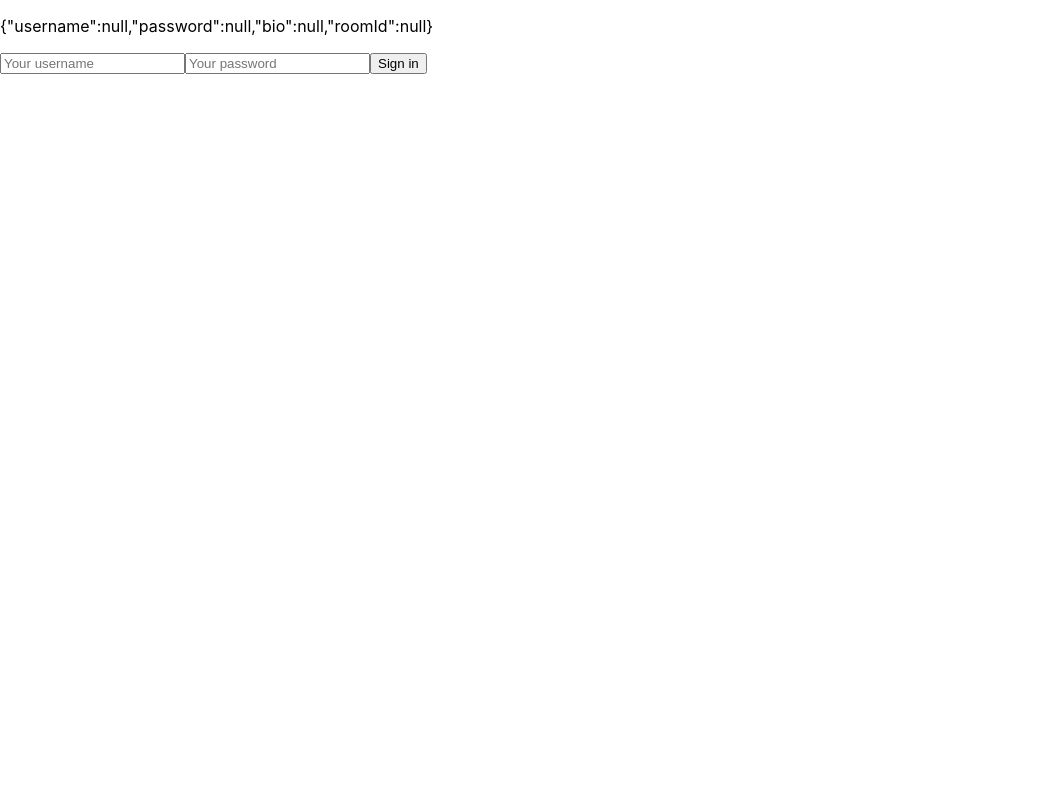
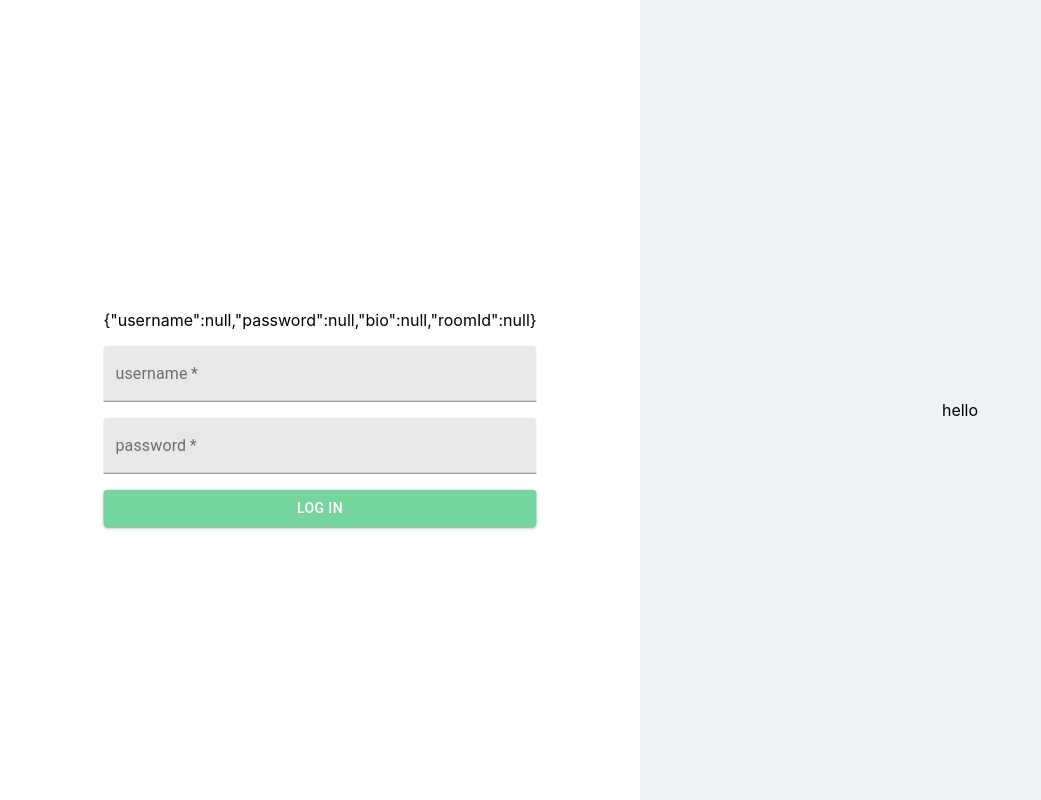
Before and after one commit to thedenisnikulin/oqh, a React (Create React App) app in the folder client/: page /login in a window 1280 px wide. Shown: the whole page, without its empty margins (0-1041 px from the left). Built offline with nearby package versions, Linux system fonts and the light colour scheme.

Commit message:
Do some CSS work

```diff
--- a/client/package.json
+++ b/client/package.json
@@ -3,6 +3,7 @@
   "version": "0.1.0",
   "private": true,
   "dependencies": {
+    "@material-ui/core": "^4.9.14",
     "@testing-library/jest-dom": "^4.2.4",
     "@testing-library/react": "^9.3.2",
     "@testing-library/user-event": "^7.1.2",
--- /dev/null
+++ b/client/public/index.css
@@ -0,0 +1,49 @@
+body {
+    margin: 0;
+}
+
+.primary-button {
+    background-color: #74D69D;
+};
+
+.auth-wrap {
+    display: flex;
+    flex-direction: row;
+    justify-content: space-around;
+}
+
+.split {
+    height: 100%;
+    width: 50%;
+    position: fixed;
+    z-index: 1;
+    top: 0;
+    overflow-x: hidden;
+    padding-top: 20px;
+}
+
+.left {
+    left: 0;
+}
+
+.right {
+    right: 0;
+}
+
+.split-rect {
+    background-color: #EDF2F7;
+}
+
+.centered {
+    position: absolute;
+    top: 50%;
+    left: 50%;
+    transform: translate(-50%, -50%);
+    text-align: center;
+}
+
+.form-wrap {
+    display: flex;
+    flex-direction: column;
+    justify-content: space-around
+}
--- a/client/public/index.html
+++ b/client/public/index.html
@@ -9,6 +9,7 @@
       name="description"
       content="Web site created using create-react-app"
     />
+    <link rel="stylesheet" type="text/css" href="%PUBLIC_URL%/index.css" />
     <link rel="apple-touch-icon" href="%PUBLIC_URL%/logo192.png" />
     <!--
       manifest.json provides metadata used when your web app is installed on a
--- a/client/src/App.js
+++ b/client/src/App.js
@@ -1,5 +1,7 @@
 import React, { useState } from 'react';
 import { BrowserRouter as Router, Switch, Route } from 'react-router-dom';
+import { MuiThemeProvider, createMuiTheme } from '@material-ui/core'
+import { green } from '@material-ui/core/colors/green';
 import axios from 'axios';
 
 import Home from './components/home/Home';
@@ -13,7 +15,11 @@ import Room from './components/room/Room'
 const App = () => {
 
   axios.defaults.headers.common['Authorization'] = `Bearer ${localStorage.getItem('accessToken')}`
-
+  const theme = createMuiTheme({
+    palette: {
+      primary: green
+    }
+  })
   const [ userData, setUserData ] = useState({
     username: null,
     password: null,
@@ -46,7 +52,8 @@ const App = () => {
   }
 
   return (
-    <Router>
+    <MuiThemeProvider theme={theme}>
+      <Router>
       <Switch>
 
         <Route exact path="/">
@@ -72,6 +79,7 @@ const App = () => {
 
       </Switch>
     </Router>
+    </MuiThemeProvider>
   );
 }
 
--- a/client/src/components/auth/Login.js
+++ b/client/src/components/auth/Login.js
@@ -1,6 +1,6 @@
-import React, { useState } from 'react';
+import React from 'react';
 import axios from 'axios';
-
+import { TextField, Button } from '@material-ui/core'
 
 export const Login = (props) => {
   const { userData, setUserData }= props.userDataState;
@@ -34,26 +34,26 @@ export const Login = (props) => {
   }
 
   return (
-    <div>
-      <p>{message}</p>
-      <p>{JSON.stringify(userData)}</p>
-      <form onSubmit={handleSubmit}>
-        <input
-          type='text'
-          name='username'
-          placeholder='Your username'
-          onChange={handleChange}
-          required
-        />
-        <input
-          type='password'
-          name='password'
-          placeholder='Your password'
-          onChange={handleChange}
-          required
-        />
-        <input type='submit' value='Sign in'/>
-      </form>
+    <div className="auth-wrap">
+    	<div className="split left">
+        <div className="centered">
+          <p>{message}</p>
+          <p>{JSON.stringify(userData)}</p>
+          <form className="form-wrap" onSubmit={handleSubmit}>
+            <TextField style={{margin: "0 0 1rem 0"}} fullWidth required id="filled-basic" variant="filled" label="username" type="text" name="username" onChange={handleChange} />
+            <TextField style={{margin: "0 0 1rem 0"}} fullWidth required id="filled-basic" variant="filled" label="password" type="password" name="password" onChange={handleChange} />
+            <div>
+            <Button fullWidth style={{backgroundColor: "#74D69D"}} variant="contained" type="submit" color="primary">Log in</Button>
+            </div>
+          </form>
+        </div>
+
+    	</div>
+		<div className="split right split-rect">
+      <div className="centered">
+        hello
+      </div>
+    </div>
     </div>
   );
 }
```
Also changed, not shown: 1 other file (tests, documents, lock files or other folders).
